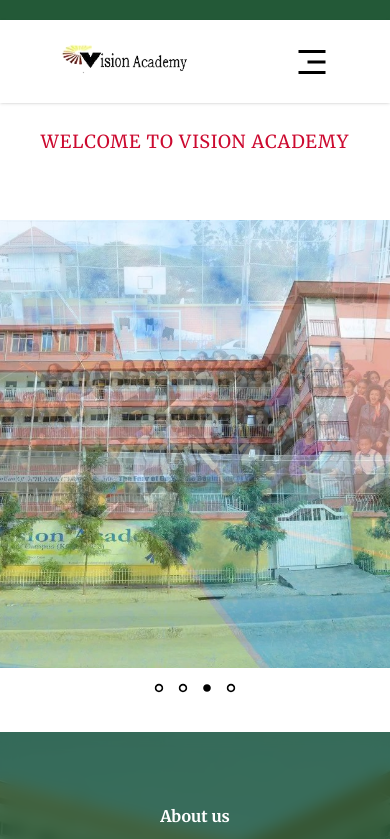
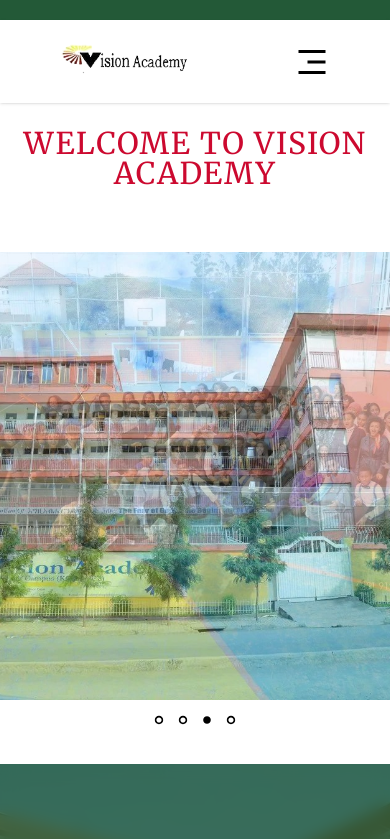
Before and after one commit to Aklile-Yilma/vision-academy, a React (Vite) app: page / in a window 390 px wide. Shown: the top 839 px of the page. Built offline with nearby package versions, Linux system fonts and the light colour scheme; the HTML template or start-up script is replaced by a standard one.

Commit message:
fix(heading):

```diff
--- a/src/components/common/Heading.jsx
+++ b/src/components/common/Heading.jsx
@@ -2,7 +2,7 @@
 
 const Heading = ({ text }) => {
   return (
-    <h1 className="text-lg md:text-2xl text-accent text-center uppercase tracking-wider">
+    <h1 className="md:text-2xl text-accent text-center uppercase tracking-wider text-3xl leading-none">
       {text}
     </h1>
   );
--- a/src/components/layout/Footer.jsx
+++ b/src/components/layout/Footer.jsx
@@ -1,5 +1,4 @@
 import { useState } from "react";
-import socialMedia from "../../data/socials.json";
 import logo from "../../assets/logo_cropped.png";
 import notify from "../../utils/successNotification";
 import { ToastContainer } from "react-toastify";
```
